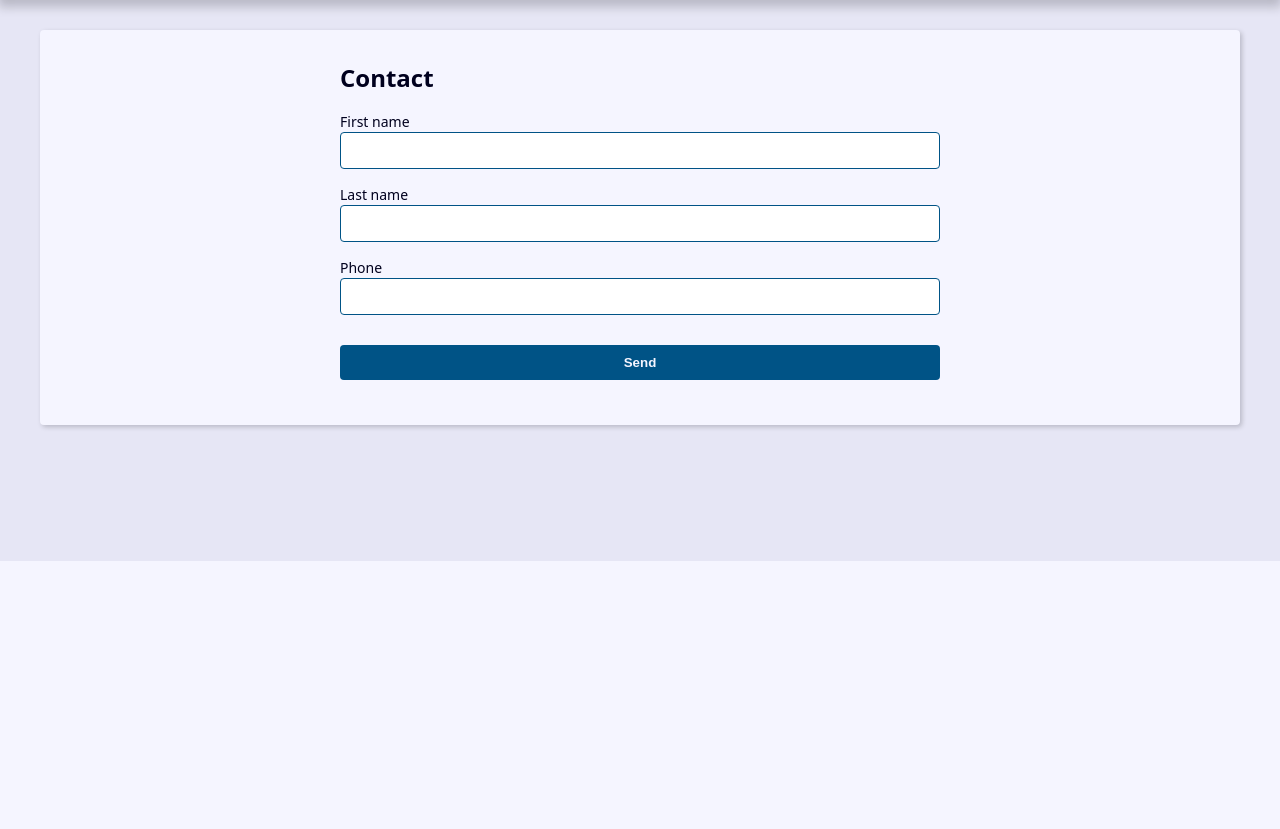
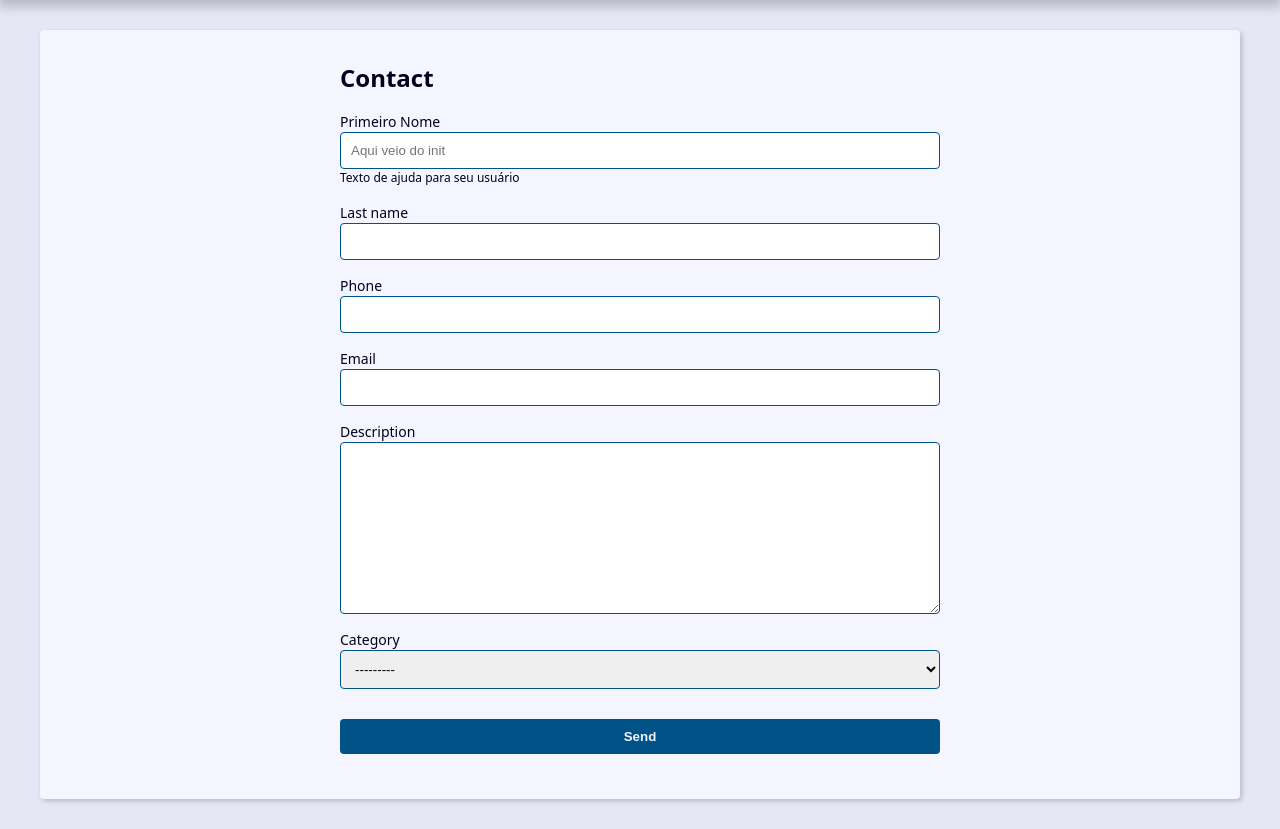
Before and after one commit to GadielPrudente/Projeto-Agenda, a Django app: page /contact/create/ in a window 1280 px wide. Shown: the part 239-1068 px from the top of the page. Before the commit the page ends 800 px from the top, so only its background shows below. Run offline with Django 5.2, Linux system fonts and the light colour scheme; data that the repository does not hold is empty.

Commit message:
adiciona campos no formulário

```diff
--- /dev/null
+++ b/contact/forms.py
@@ -0,0 +1,57 @@
+from django import forms
+from django.core.exceptions import ValidationError
+from . import models
+
+
+class ContactForm(forms.ModelForm):
+    First_name = forms.CharField(
+        widget=forms.TextInput(
+            attrs={
+                'class': 'classe-a classe-b',
+                'placeholder': 'Aqui veio do init',
+            }
+        ),
+        label='Primeiro Nome',
+        help_text='Texto de ajuda para seu usuário',
+    )
+
+    # def __init__(self, *args, **kwargs):
+    #     super().__init__(*args, **kwargs)
+
+    #     self.fields['First_name'].widget.attrs.update({
+    #         'class': 'classe-a classe-b',
+    #         'placeholder': 'escreva aqui'
+
+    #     })
+
+    class Meta:
+        model = models.Contact
+        fields = (
+            'First_name',
+            'Last_name',
+            'Phone',
+            'email',
+            'description',
+            'category',
+            )
+
+    def clean(self):
+        # cleaned_data = self.cleaned_data
+
+        # self.add_error(
+        #     'First_name',
+        #     ValidationError(
+        #         'mensagem de erro',
+        #         code='inválid'
+        #     )
+        # )
+
+        # self.add_error(
+        #     'Last_name',
+        #     ValidationError(
+        #         'mensagem de erro',
+        #         code='inválid'
+        #     )
+        # )
+
+        return super().clean()
--- a/contact/templates/contact/create.html
+++ b/contact/templates/contact/create.html
@@ -20,6 +20,10 @@
                 <label for="{{  field.id_for_label }}">{{  field.label }}</label>
                 {{ field }}
                 {{ field.errors }}
+
+                {% if field.help_text %}
+                  <p class="help-text">{{  field.help_text  }}</p>
+                {% endif %}
             </div>
         {% endfor %}
 
--- a/contact/views/contact_forms.py
+++ b/contact/views/contact_forms.py
@@ -1,47 +1,18 @@
-from django.shortcuts import render, get_object_or_404, redirect
-from contact.models import Contact
-from django.db.models import Q
-from django.core.paginator import Paginator
-from django import forms
-from django.core.exceptions import ValidationError
+from django.shortcuts import render, redirect
+from contact.forms import ContactForm
 
 
-class ContactForm(forms.ModelForm):
-    class Meta:
-        model = Contact
-        fields = (
-            'First_name',
-            'Last_name',
-            'Phone',
-            )
-
-    def clean(self):
-        cleaned_data = self.cleaned_data
-
-        self.add_error(
-            'First_name',
-            ValidationError(
-                'mensagem de erro',
-                code='inválid'
-            )
-        )
-
-        self.add_error(
-            'Last_name',
-            ValidationError(
-                'mensagem de erro',
-                code='inválid'
-            )
-        )
-
-        return super().clean()
 
 def create(request):
     if request.method == 'POST':
+        form = ContactForm(request.POST)
+        context = {
+            'form': form
+        }
 
-        context = {
-            'form': ContactForm(request.POST)
-        }
+        if form.is_valid():
+            form.save()
+            return redirect('contact:create')
 
         return render(request, 'contact/create.html', context)
 
```
